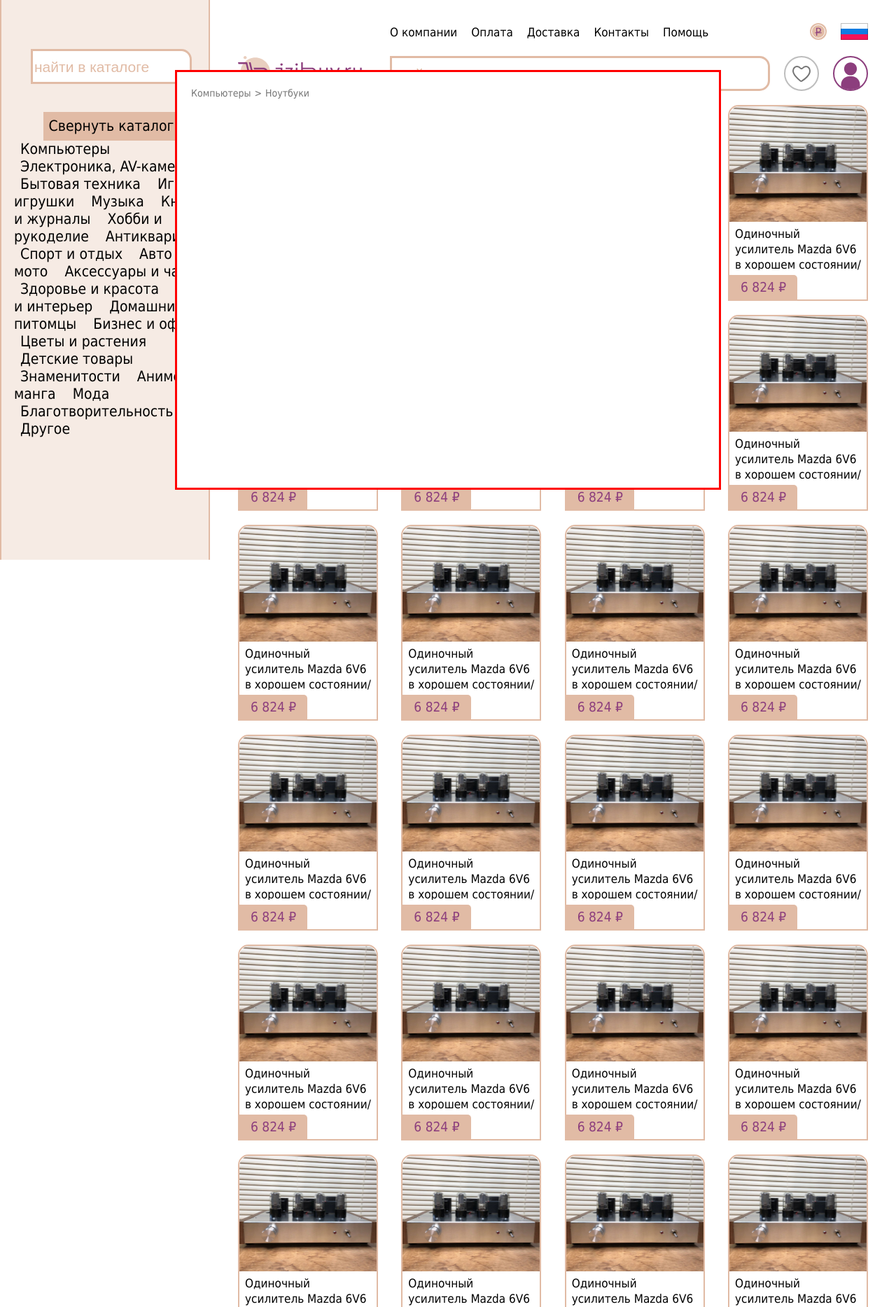
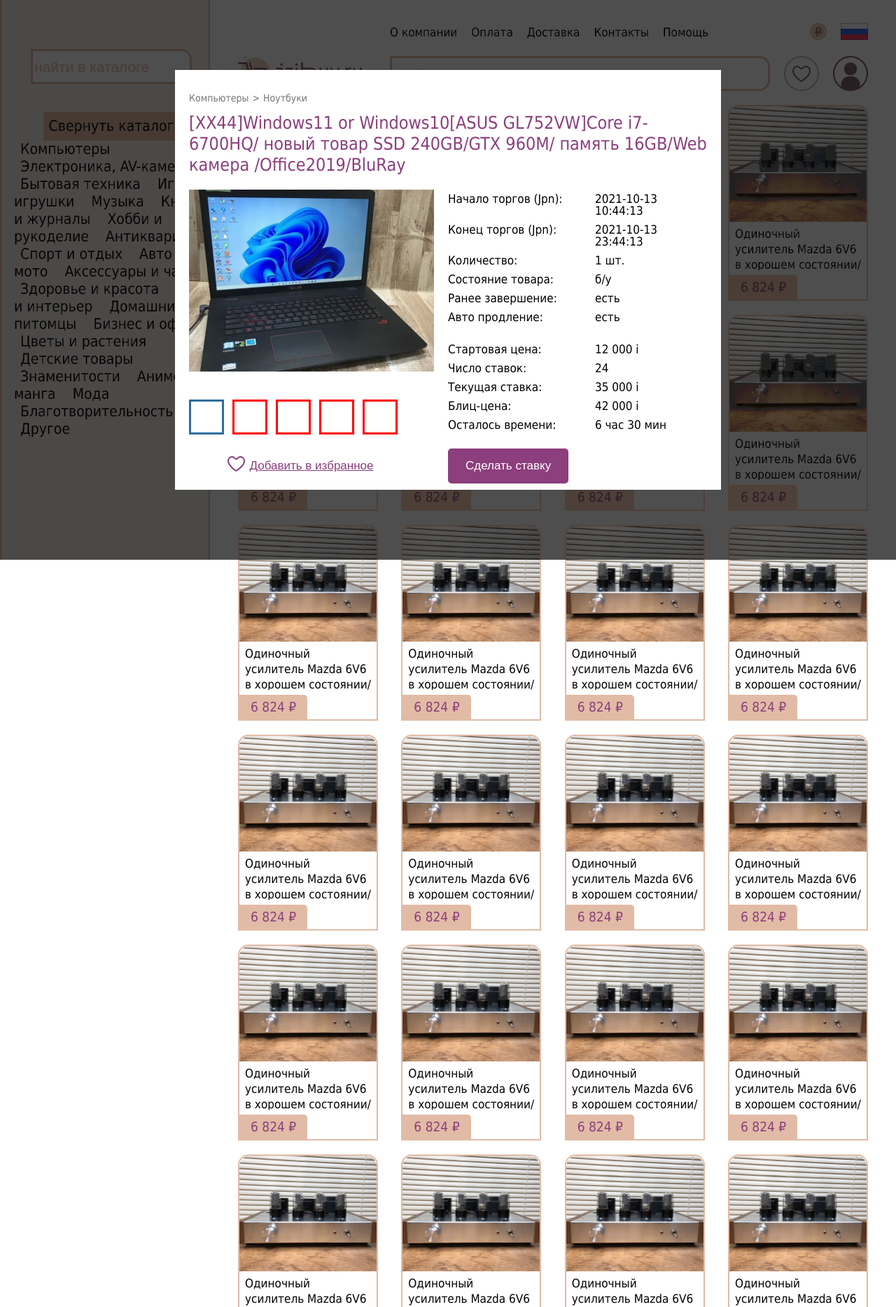
Before and after one commit to ioanlee/izibuy.jp, a PHP site: page / in a window 1280 px wide. Shown: the top 1868 px of the page at 70% size. Run offline with PHP 8.4, Linux system fonts and the light colour scheme.

Commit message:
preview wip

```diff
--- a/elements/item.html
+++ b/elements/item.html
@@ -7,6 +7,37 @@
             <a href="#">Компьютеры</a>
             <a href="#">Ноутбуки</a>
         </div>
+        <h1>[XX44]Windows11 or Windows10[ASUS GL752VW]Core i7-6700HQ/ новый товар SSD 240GB/GTX 960M/ память 16GB/Web камера /Office2019/BluRay</h1>
+        <div class="content">
+            <div class="gallery">
+                <div class="selected-image"></div>
+                <div class="images">
+                    <div class="image selected"></div>
+                    <div class="image"></div>
+                    <div class="image"></div>
+                    <div class="image"></div>
+                    <div class="image"></div>
+                </div>
+            </div>
+            <div class="specs">
+                <div class="spec"><span>Начало торгов (Jpn):</span><span class="data">2021-10-13 10:44:13</span></div>
+                <div class="spec"><span>Конец торгов (Jpn):</span><span class="data">2021-10-13 23:44:13</span></div>
+                <div class="spec"><span>Количество:</span><span class="data">1 шт.</span></div>
+                <div class="spec"><span>Состояние товара:</span><span class="data">б/у</span></div>
+                <div class="spec"><span>Ранее завершение:</span><span class="data">есть</span></div>
+                <div class="spec"><span>Авто продление:</span><span class="data">есть</span></div>
+                <hr>
+                <div class="spec"><span>Стартовая цена:</span><span class="data">12 000 i</span></div>
+                <div class="spec"><span>Число ставок:</span><span class="data">24</span></div>
+                <div class="spec"><span>Текущая ставка:</span><span class="data">35 000 i</span></div>
+                <div class="spec"><span>Блиц-цена:</span><span class="data">42 000 i</span></div>
+                <div class="spec"><span>Осталось времени:</span><span class="data">6 час 30 мин</span></div>
+            </div>
+        </div>
+        <div class="buttons">
+            <div><button class="add-to-favorites">Добавить в избранное</button></div>
+            <div><button class="place-a-bet">Сделать ставку</button></div>
+        </div>
     </div>
-    <div class="overlay"></div>
+    <div id="overlay" class="active"></div>
 </div>
--- a/scripts/index.js
+++ b/scripts/index.js
@@ -2,7 +2,7 @@ function elementLoader() {
     $('.item').load('../elements/item.html');
     $('header').load('../elements/header.html');
     $('.sidebar').load('../elements/sidebar.html');
-    $('.preview').load('../elements/preview.html');
+    // $('.preview').load('../elements/preview.html');
 }
 
 $(function() {
--- a/styles/elements/_item.sass
+++ b/styles/elements/_item.sass
@@ -19,7 +19,7 @@
         height: 220px
 
     .item-image
-        background: url(/images/img-item.jpg) no-repeat center
+        background: url(/images/img_item_thumbnail.jpg) no-repeat center
         background-size: cover
         position: relative
         width: 100%
--- a/styles/elements/_pagination.sass
+++ b/styles/elements/_pagination.sass
@@ -1,5 +1,6 @@
 .pagination
     display: flex
+    margin: 10px 0
 
     a
         color: $darkgrey
--- a/styles/elements/_preview.sass
+++ b/styles/elements/_preview.sass
@@ -2,7 +2,6 @@
 
     .preview-card
         padding: 20px
-        border: solid red
         position: fixed
         left: 50%
         top: 50%
@@ -11,6 +10,125 @@
         width: 780px
         height: 600px
         background-color: white
+        cursor: auto
+
+        h1
+            color: $purple
+            font-size: 25px
+            line-height: 30px
+            margin-bottom: 20px
+
+        .content
+            display: flex
+            gap: 20px
+            margin-bottom: 20px
+
+            .gallery
+                width: 350px
+                display: flex
+                flex-direction: column
+                justify-content: space-between
+
+                .selected-image
+                    width: 100%
+                    height: 260px
+                    background: url(/images/img-item.jpg)
+                    margin-bottom: 20px
+
+                .images
+                    display: flex
+                    gap: 12px
+
+                    .image
+                        border: solid red
+                        width: 50px
+                        height: 50px
+
+                    .selected
+                        border: solid $blue
+
+
+            .specs
+                width: 50%
+                font-size: 17px
+                line-height: 100%
+
+                .spec
+                    display: flex
+                    justify-content: space-between
+                    padding: 5px 0
+
+                    span
+                        // line-height: 10px
+
+                    .data
+                        width: 160px
+
+                hr
+                    visibility: hidden
+
+        .buttons
+            display: flex
+            gap: 20px
+            // margin-top: auto                             // не работает
+
+            div
+                display: flex
+                width: 350px
+
+            button.add-to-favorites
+                margin: auto
+                position: relative
+                color: $purple
+                font-size: 17px
+                line-height: 130%
+                background: none
+                border: none
+                cursor: pointer
+                text-decoration: underline
+
+                &::before
+                    content: url(/images/icons/icon_favorites_purple.svg)
+                    transform: translateY(-50%)
+                    position: absolute
+                    right: 100%
+                    top: 50%
+
+
+                &:hover
+                    opacity: .8
+
+                &:active
+                    opacity: .7
+
+
+            button.place-a-bet
+                background-color: $purple
+                color: white
+                padding: 15px 25px
+                border-radius: 5px
+                font-size: 17px
+                line-height: 20px
+                border: none
+                transition: .15s
+
+                &:hover
+                    background-color: $blue
+
+    #overlay
+        position: fixed
+        opacity: 0
+        top: 0
+        left: 0
+        right: 0
+        bottom: 0
+        background-color: #00000004
+        pointer-events: none
+
+    #overlay.active
+        opacity: 1
+
+/* or 120% */
 //     position: fixed
     // left: 0
     // top: 0        // transform: translate3d(-50%,-50%,0)
--- a/styles/style.css
+++ b/styles/style.css
@@ -332,7 +332,7 @@ header div div .profile:hover, header div div .favorite:hover {
 }
 
 .item .item-image {
-  background: url(/images/img-item.jpg) no-repeat center;
+  background: url(/images/img_item_thumbnail.jpg) no-repeat center;
   background-size: cover;
   position: relative;
   width: 100%;
@@ -385,7 +385,6 @@ header div div .profile:hover, header div div .favorite:hover {
 
 .preview .preview-card {
   padding: 20px;
-  border: solid red;
   position: fixed;
   left: 50%;
   top: 50%;
@@ -395,12 +394,166 @@ header div div .profile:hover, header div div .favorite:hover {
   width: 780px;
   height: 600px;
   background-color: white;
+  cursor: auto;
 }
 
+.preview .preview-card h1 {
+  color: #8C3E7D;
+  font-size: 25px;
+  line-height: 30px;
+  margin-bottom: 20px;
+}
+
+.preview .preview-card .content {
+  display: -webkit-box;
+  display: -ms-flexbox;
+  display: flex;
+  gap: 20px;
+  margin-bottom: 20px;
+}
+
+.preview .preview-card .content .gallery {
+  width: 350px;
+  display: -webkit-box;
+  display: -ms-flexbox;
+  display: flex;
+  -webkit-box-orient: vertical;
+  -webkit-box-direction: normal;
+      -ms-flex-direction: column;
+          flex-direction: column;
+  -webkit-box-pack: justify;
+      -ms-flex-pack: justify;
+          justify-content: space-between;
+}
+
+.preview .preview-card .content .gallery .selected-image {
+  width: 100%;
+  height: 260px;
+  background: url(/images/img-item.jpg);
+  margin-bottom: 20px;
+}
+
+.preview .preview-card .content .gallery .images {
+  display: -webkit-box;
+  display: -ms-flexbox;
+  display: flex;
+  gap: 12px;
+}
+
+.preview .preview-card .content .gallery .images .image {
+  border: solid red;
+  width: 50px;
+  height: 50px;
+}
+
+.preview .preview-card .content .gallery .images .selected {
+  border: solid #2E6E9F;
+}
+
+.preview .preview-card .content .specs {
+  width: 50%;
+  font-size: 17px;
+  line-height: 100%;
+}
+
+.preview .preview-card .content .specs .spec {
+  display: -webkit-box;
+  display: -ms-flexbox;
+  display: flex;
+  -webkit-box-pack: justify;
+      -ms-flex-pack: justify;
+          justify-content: space-between;
+  padding: 5px 0;
+}
+
+.preview .preview-card .content .specs .spec .data {
+  width: 160px;
+}
+
+.preview .preview-card .content .specs hr {
+  visibility: hidden;
+}
+
+.preview .preview-card .buttons {
+  display: -webkit-box;
+  display: -ms-flexbox;
+  display: flex;
+  gap: 20px;
+}
+
+.preview .preview-card .buttons div {
+  display: -webkit-box;
+  display: -ms-flexbox;
+  display: flex;
+  width: 350px;
+}
+
+.preview .preview-card .buttons button.add-to-favorites {
+  margin: auto;
+  position: relative;
+  color: #8C3E7D;
+  font-size: 17px;
+  line-height: 130%;
+  background: none;
+  border: none;
+  cursor: pointer;
+  text-decoration: underline;
+}
+
+.preview .preview-card .buttons button.add-to-favorites::before {
+  content: url(/images/icons/icon_favorites_purple.svg);
+  -webkit-transform: translateY(-50%);
+          transform: translateY(-50%);
+  position: absolute;
+  right: 100%;
+  top: 50%;
+}
+
+.preview .preview-card .buttons button.add-to-favorites:hover {
+  opacity: .8;
+}
+
+.preview .preview-card .buttons button.add-to-favorites:active {
+  opacity: .7;
+}
+
+.preview .preview-card .buttons button.place-a-bet {
+  background-color: #8C3E7D;
+  color: white;
+  padding: 15px 25px;
+  border-radius: 5px;
+  font-size: 17px;
+  line-height: 20px;
+  border: none;
+  -webkit-transition: .15s;
+  transition: .15s;
+}
+
+.preview .preview-card .buttons button.place-a-bet:hover {
+  background-color: #2E6E9F;
+}
+
+.preview #overlay {
+  position: fixed;
+  opacity: 0;
+  top: 0;
+  left: 0;
+  right: 0;
+  bottom: 0;
+  background-color: #00000004;
+  pointer-events: none;
+}
+
+.preview #overlay.active {
+  opacity: 1;
+}
+
+/* or 120% */
 .pagination {
   display: -webkit-box;
   display: -ms-flexbox;
   display: flex;
+  margin: 10px 0;
 }
 
 .pagination a {
```
Also changed, not shown: images/icons/icon_favorites_purple.svg (added), images/img-item.jpg, images/img_item_thumbnail.jpg (added).
